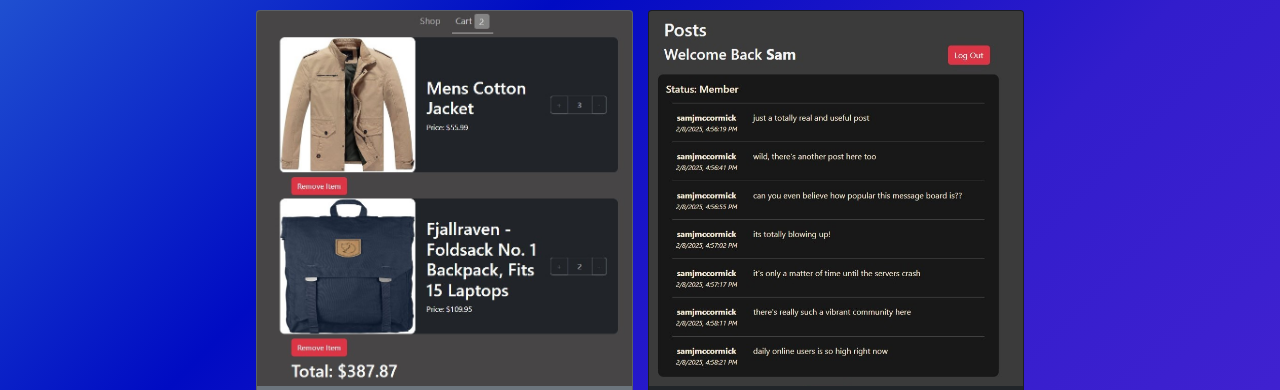
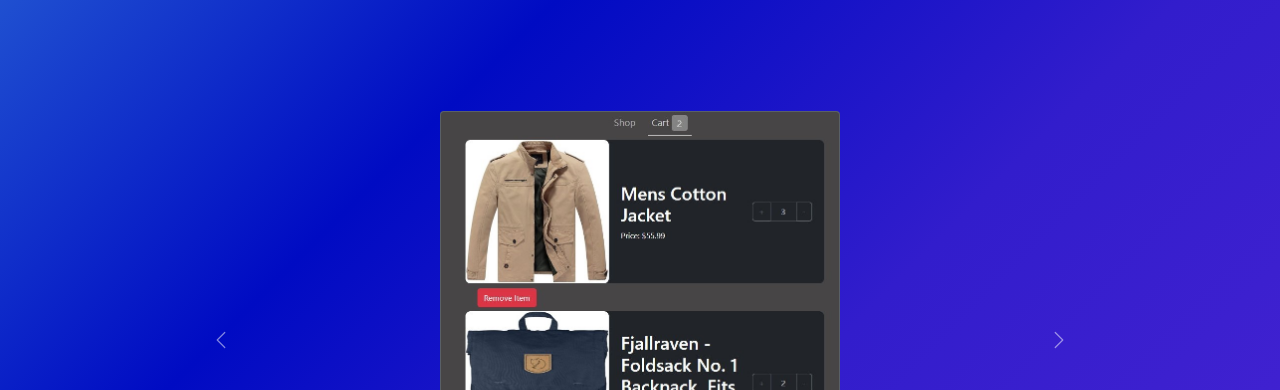
Before and after one commit to samjmccormick/samjmccormick.github.io, a website: page index.html in a window 1280 px wide. Shown: the part 910-1300 px from the top of the page. Drawn offline with nearby package versions, Linux system fonts and the light colour scheme.

Commit message:
added carousel

```diff
--- a/index.html
+++ b/index.html
@@ -69,10 +69,14 @@
           </div>
         </section>
 
-        <section id="projects" class="projects">
-          <div class="container p-3">
-            <div class="row row-cols-1 row-cols-lg-2 g-4">
-              <div class="col project-column">
+        <section
+          id="projects"
+          class="projects d-flex justify-content-center align-items-center"
+        >
+          <div id="carousel" class="carousel slide" data-bs-ride="true">
+            <div class="carousel-inner">
+              <div class="carousel-item active">
+                <div class="card-wrapper d-flex justify-content-center m-2">
                   <a
                     href=""
                     class="project-tiles card text-bg-secondary"
@@ -110,19 +114,22 @@
                     </div>
                     <div class="project-description">
                       <p>
-                      A storefront web application that features a product grid
-                      displaying items retrieved from the FakeStoreAPI. Users
-                      can browse products, fetch more products on demand, view
-                      detailed descriptions through an accordion-style toggle,
-                      and navigate between pages using a functional navigation
-                      bar with pagination. A fully interactive shopping cart
-                      allows users to add products, adjust quantities, and view
-                      a dynamically updated total cost.
+                        A storefront web application that features a product
+                        grid displaying items retrieved from the FakeStoreAPI.
+                        Users can browse products, fetch more products on
+                        demand, view detailed descriptions through an
+                        accordion-style toggle, and navigate between pages using
+                        a functional navigation bar with pagination. A fully
+                        interactive shopping cart allows users to add products,
+                        adjust quantities, and view a dynamically updated total
+                        cost.
                       </p>
                     </div>
                   </a>
                 </div>
-              <div class="col project-column">
+              </div>
+              <div class="carousel-item">
+                <div class="card-wrapper d-flex justify-content-center m-2">
                   <a
                     href=""
                     class="project-tiles card text-bg-dark"
@@ -176,19 +183,22 @@
                     <div class="project-description">
                       <p>
                         A secure message board with user authentication
-                      implemented using Passport. Users can log in with verified
-                      identities, and their sessions remain active until the
-                      page is reloaded. For security, passwords are hashed
-                      before storage. Access to post authors and the ability to
-                      create posts is restricted and users must enter a secret
-                      member password to unlock these features. All user data
-                      and posts are stored in a PostgreSQL database, ensuring
-                      efficient data management and retrieval.
+                        implemented using Passport. Users can log in with
+                        verified identities, and their sessions remain active
+                        until the page is reloaded. For security, passwords are
+                        hashed before storage. Access to post authors and the
+                        ability to create posts is restricted and users must
+                        enter a secret member password to unlock these features.
+                        All user data and posts are stored in a PostgreSQL
+                        database, ensuring efficient data management and
+                        retrieval.
                       </p>
                     </div>
                   </a>
                 </div>
-              <div class="col project-column">
+              </div>
+              <div class="carousel-item">
+                <div class="card-wrapper d-flex justify-content-center m-2">
                   <a
                     href=""
                     class="project-tiles card text-bg-dark"
@@ -229,15 +239,17 @@
                         A memory card game featuring character images from
                         Robohash. The objective is for users to click as many
                         unique images as possible without repeating selections.
-                      The game dynamically tracks the current score and displays
-                      the session's high score. Each time a card is clicked, the
-                      cards are shuffled to increase difficulty, ensuring an
-                      engaging and challenging experience.
+                        The game dynamically tracks the current score and
+                        displays the session's high score. Each time a card is
+                        clicked, the cards are shuffled to increase difficulty,
+                        ensuring an engaging and challenging experience.
                       </p>
                     </div>
                   </a>
                 </div>
-              <div class="col project-column">
+              </div>
+              <div class="carousel-item">
+                <div class="card-wrapper d-flex justify-content-center m-2">
                   <a
                     href=""
                     class="project-tiles card text-bg-dark"
@@ -279,18 +291,21 @@
                       <p>
                         A resume creator that allows users to input and format
                         their resumes through interactive forms. Users can add
-                      personal information, work experience, and education, with
-                      the flexibility to edit or delete any entry. Additional
-                      work and educational experiences can be included, along
-                      with custom informational fields for each entry to provide
-                      further details. The application ensures a user-friendly
-                      experience for building, updating, and organizing
-                      professional resumes efficiently.
+                        personal information, work experience, and education,
+                        with the flexibility to edit or delete any entry.
+                        Additional work and educational experiences can be
+                        included, along with custom informational fields for
+                        each entry to provide further details. The application
+                        ensures a user-friendly experience for building,
+                        updating, and organizing professional resumes
+                        efficiently.
                       </p>
                     </div>
                   </a>
                 </div>
-              <div class="col project-column">
+              </div>
+              <div class="carousel-item">
+                <div class="card-wrapper d-flex justify-content-center m-2">
                   <a
                     href=""
                     class="project-tiles card text-bg-dark"
@@ -334,7 +349,9 @@
                     </div>
                   </a>
                 </div>
-              <div class="col project-column">
+              </div>
+              <div class="carousel-item">
+                <div class="card-wrapper d-flex justify-content-center m-2">
                   <a
                     href=""
                     class="project-tiles card text-bg-dark"
@@ -388,20 +405,45 @@
                     <div class="project-description">
                       <p>
                         Pokemon trainer management app. Users can create, view,
-                      update, and delete individual trainers, as well as manage
-                      the Pokémon in their parties. Pokémon information is
-                      fetched from the PokeAPI and stored in a PostgreSQL
-                      database, ensuring that all details about each Pokémon are
-                      readily available. Trainers and Pokémon are maintained in
-                      separate tables, allowing for structured data organization
-                      and efficient retrieval. This system provides a practical
-                      example of relational database management while
-                      integrating external API data.
+                        update, and delete individual trainers, as well as
+                        manage the Pokémon in their parties. Pokémon information
+                        is fetched from the PokeAPI and stored in a PostgreSQL
+                        database, ensuring that all details about each Pokémon
+                        are readily available. Trainers and Pokémon are
+                        maintained in separate tables, allowing for structured
+                        data organization and efficient retrieval. This system
+                        provides a practical example of relational database
+                        management while integrating external API data.
                       </p>
                     </div>
                   </a>
                 </div>
               </div>
+            </div>
+            <button
+              class="carousel-control-prev"
+              type="button"
+              data-bs-target="#carousel"
+              data-bs-slide="prev"
+            >
+              <span
+                class="carousel-control-prev-icon"
+                aria-hidden="true"
+              ></span>
+              <span class="visually-hidden">Previous</span>
+            </button>
+            <button
+              class="carousel-control-next"
+              type="button"
+              data-bs-target="#carousel"
+              data-bs-slide="next"
+            >
+              <span
+                class="carousel-control-next-icon"
+                aria-hidden="true"
+              ></span>
+              <span class="visually-hidden">Next</span>
+            </button>
           </div>
         </section>
         <section
--- a/styles.css
+++ b/styles.css
@@ -171,7 +171,7 @@
   /* for the animation to not 'snap-back' the transition needs to be in the general rule, not the 'hover rule */
 }
 
-.active {
+.nav-link.active {
   color: var(--font-color) !important;
   transform: translateY(8px);
 }
@@ -243,18 +243,12 @@
 /* PROJECTS */
 
 .projects {
-  height: 100%;
-  padding-top: 6rem;
+  height: 100vh;
 }
 
 .card {
   width: 40rem;
   height: 100% !important;
-}
-
-.project-column {
-  display: flex;
-  justify-content: center;
 }
 
 .project-img {
@@ -295,6 +289,10 @@
 
 .card-title {
   margin-bottom: 0 !important;
+}
+
+.carousel {
+  width: 100%;
 }
 
 /* CONNECT */
```
Lines whose indentation alone changed are shown as unchanged.
